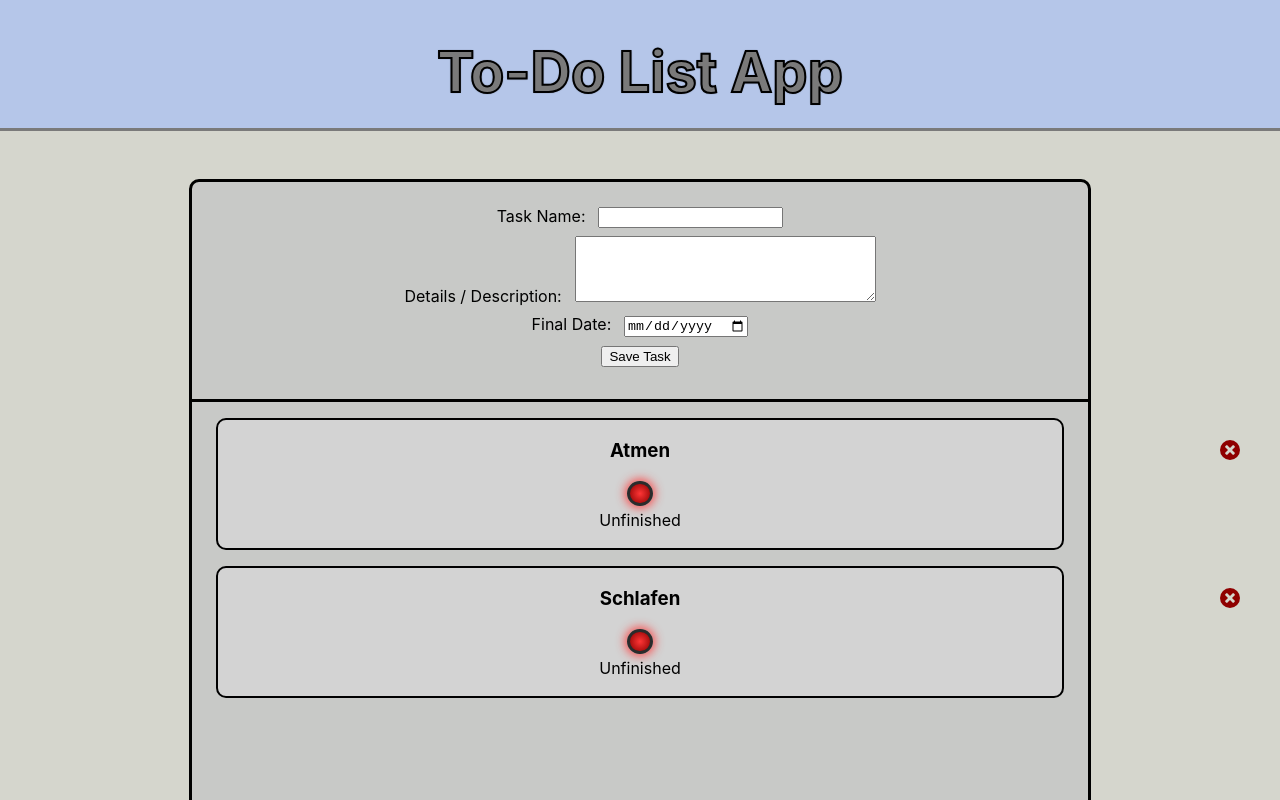
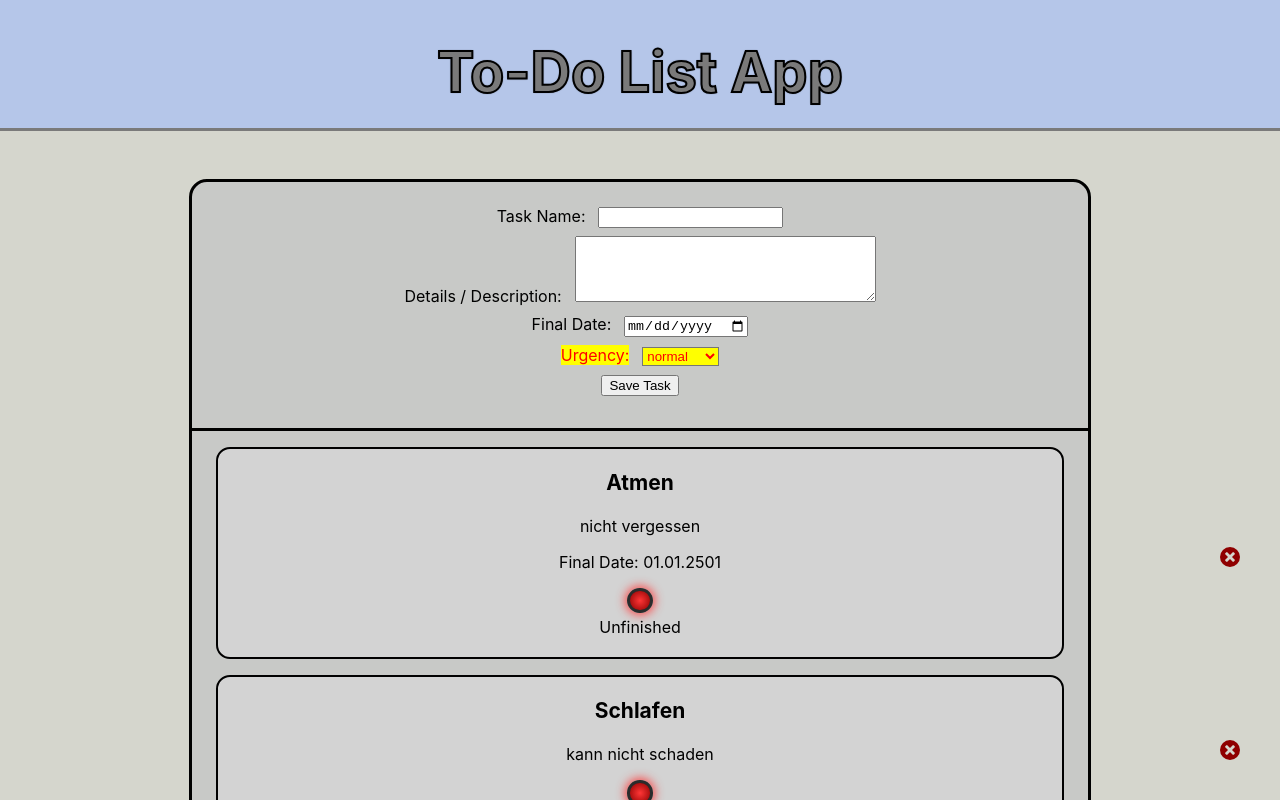
Before and after one commit to a-langner/to-do-list-app, a React (Create React App) app: page / in a window 1280 px wide. Shown: the top 800 px of the page. Built offline with nearby package versions, Linux system fonts and the light colour scheme.

Commit message:
finaldate added, id =date.now(), dropdown WIP

```diff
--- a/src/App.js
+++ b/src/App.js
@@ -11,8 +11,8 @@ function App() {
         {
             id: 0,
             name: "Atmen",
-            details: "bla bla bla",
-            endDate: "000",
+            details: "nicht vergessen",
+            finalDate: "01.01.2501",
             urgency: "red",
             color: "blue",
             icon: "GiBurningSkull",
@@ -21,8 +21,8 @@ function App() {
         {
             id: 1,
             name: "Schlafen",
-            details: "bla bla bla",
-            endDate: "000",
+            details: "kann nicht schaden",
+            finalDate: "",
             urgency: "yellow",
             color: "green",
             icon: "GiBurningSkull",
@@ -32,7 +32,7 @@ function App() {
             id: 2,
             name: "Zellteilung",
             details: "bla bla bla",
-            endDate: "000",
+            finalDate: "01.01.2501",
             urgency: "orange",
             color: "white",
             icon: "GiBurningSkull",
@@ -71,7 +71,7 @@ function App() {
     const [toDoArray, dispatchToDoArray] = useReducer(toDoArrayReducer ,testArray);
 
     const addTodo = (newTask) => {
-        dispatchToDoArray({type: "add", newTask: newTask})
+        dispatchToDoArray({type: "add", newTask: newTask});
     };
 
 
@@ -83,7 +83,7 @@ function App() {
         <div className="App">
             <Header />
             <main>
-                <InputArea onButton={addTodo} id={toDoArray.length}/>
+                <InputArea onButton={addTodo}/>
                 <OpenTaskArea currentToDos={openTodos} toDoArray={toDoArray} dispatchToDoArray={dispatchToDoArray}/>
                 <FinishedTaskArea currentToDos={doneTodos} toDoArray={toDoArray} dispatchToDoArray={dispatchToDoArray}/>
             </main>
--- a/src/App.scss
+++ b/src/App.scss
@@ -35,7 +35,7 @@ main {
     min-width: 70vw;
     min-height: 90vh;
     border: black solid 3px;
-    border-radius: 10px;
+    border-radius: 18px;
     margin: 3rem 0 3rem 0;
     background-color: #c8c9c7;
 }
@@ -70,3 +70,16 @@ main {
 #InputArea > form > div {
     margin-bottom: 0.5rem;
 }
+
+.prioMedium {
+    background-color: yellow !important;
+    color: red;
+}
+
+.prioHigh{
+    background-color: orange !important;
+}
+
+.prioVeryHigh{
+    background-color: red !important;
+}
--- a/src/SCSS/TaskEntry.scss
+++ b/src/SCSS/TaskEntry.scss
@@ -1,48 +1,23 @@
 .TaskEntry {
     width: auto;
-    height: 8rem;
+    // height: 8rem;
+    height: auto;
     border: 2px solid black;
-    border-radius: 10px;
+    border-radius: 14px;
     margin: 1rem 1.5rem;
     background-color: #d3d3d3;
+    // display: flex;
+    // flex-direction: row;
+    // align-items: center;
+    // justify-content: center;
 }
 
-// [id*="close"] {
-//     width: 1rem;
-//     height: 1rem;
-//     margin-left: auto;
-//     margin-right: auto;
-//     padding: 0.3rem;
-//     background-color: rgb(168, 168, 168);
-//     border: black 1px solid;
-//     border-radius: 100%;
-//     font-weight: bold;
-//     position: relative;
-//     left: 570px;
-//     top: -60px;
-// }
+h3 {
+    font-size: 21px;
+}
 
-
-// .close {
-//     font-size:15px;
-//     font-family:Arial;
-//     width:28px;
-//     height:28px;
-//     border-width:1px;
-//     color:#fff;
-//     border-color:#18ab29;
-//     font-weight:bold;
-//     border-top-left-radius:28px;
-//     border-top-right-radius:28px;
-//     border-bottom-left-radius:28px;
-//     border-bottom-right-radius:28px;
-//     text-shadow: 1px 1px 0px #2f6627;
-//     background:#44c767;
-// }
-
-// .close:hover {
-//     background: #5cbf2a
-// }
+.details{
+}
 
 
 [id*="close"] {
--- /dev/null
+++ b/src/components/CloseButton.jsx
@@ -0,0 +1,12 @@
+import React from 'react'
+
+function CloseButton({currentToDos, toDoArray, dispatchToDoArray}) {
+    return (
+        <div id={`close${currentToDos.id}`} className="arrow-t-b" onClick={() => dispatchToDoArray({type: 'remove', id: currentToDos.id})}>
+            Close
+            <div className="arrow-l-r"> </div>
+        </div>
+    )
+}
+
+export default CloseButton
--- a/src/components/InputArea.jsx
+++ b/src/components/InputArea.jsx
@@ -1,14 +1,19 @@
 import { useState } from 'react';
 
 const InputArea = (props) => {
-    const [id, setId] = useState(props.id);
-    const [newTask, setNewTask] = useState({id: id, name: "", details: "", endDate: "", urgency: "", color: "", icon: "", done: false});
+    // const [id, setId] = useState(props.nextId);
+    const [newTask, setNewTask] = useState({id: Date.now(), name: "", details: "", finalDate: "", urgency: "", color: "", icon: "", done: false});
 
     const sendData = (event) => {
         event.preventDefault();
-        props.onButton(newTask);
-        setNewTask({id: id +1, name: "", details: "", endDate: "", urgency: "", color: "", icon: "", done: false});
-        setId(id + 1);
+        const dateFormat = [...newTask.finalDate.split("-").reverse()].join(".");
+        const id = Date.now();
+        const finalUpdate = {...newTask};
+        finalUpdate.finalDate = dateFormat;
+        finalUpdate.id = id;
+        // setNewTask(finalUpdate);
+        props.onButton(finalUpdate);
+        setNewTask({id: Date.now(), name: "", details: "", finalDate: "", urgency: "", color: "", icon: "", done: false});
     };
 
     const changeHandler = (event) => {
@@ -30,8 +35,19 @@ const InputArea = (props) => {
                     <textarea id="details" name="details" cols="35" rows="4" onChange={changeHandler} value={newTask.details}></textarea>
                 </div>
                 <div className="fieldWrapper">
-                    <label htmlFor="finalDateInput" className="form-label">Final Date:</label>
-                    <input type="date" id="finalDateInput" name="finalDateInput" /><br />
+                    <label htmlFor="finalDate" className="form-label">Final Date:</label>
+                    <input type="date" id="finalDateInput" name="finalDate" onChange={changeHandler}
+                    // value={newTask.finalDate}
+                    /><br />
+                </div>
+                <div>
+                <label htmlFor="urgency" className="form-label prioMedium">Urgency:</label>
+                    <select name="urgency" id="urgencyInput" className="prioMedium">
+                        <option className="prioNormal" value="normal" selected>normal</option>
+                        <option className="prioMedium" value="medium">medium</option>
+                        <option className="prioHigh" value="high">high</option>
+                        <option className="prioVeryHigh" value="very high">very high</option>
+                    </select>
                 </div>
                 <div className="fieldWrapper">
                     <input type="submit" value="Save Task" onClick={sendData}/>
--- a/src/components/TaskEntry.jsx
+++ b/src/components/TaskEntry.jsx
@@ -1,5 +1,6 @@
 import React from 'react';
 import CheckBox from "./CheckBox";
+import CloseButton from './CloseButton'
 import "../SCSS/TaskEntry.scss";
 
 function TaskEntry({currentToDos, toDoArray, dispatchToDoArray}) {
@@ -7,12 +8,11 @@ function TaskEntry({currentToDos, toDoArray, dispatchToDoArray}) {
     return (
         <div className="TaskEntry">
             <h3>{currentToDos.name}</h3>
+            <p className="details">{currentToDos.details}</p>
+            {currentToDos.finalDate.length > 0 ? <p>Final Date: {currentToDos.finalDate}</p> : ""}
+            {/* <p>Final Date: {currentToDos.finalDate}</p> */}
             <CheckBox currentToDos={currentToDos} toDoArray={toDoArray} dispatchToDoArray={dispatchToDoArray}/>
-            {/* <div id={`close${currentToDos.id}`} class="close" onClick={() => dispatchToDoArray({type: 'remove', id: currentToDos.id})}></div> */}
-            <div id={`close${currentToDos.id}`} class="arrow-t-b" onClick={() => dispatchToDoArray({type: 'remove', id: currentToDos.id})}>
-                Close
-                <div class="arrow-l-r"> </div>
-            </div>
+            <CloseButton currentToDos={currentToDos} toDoArray={toDoArray} dispatchToDoArray={dispatchToDoArray}/>
         </div>
     )
 }
```
